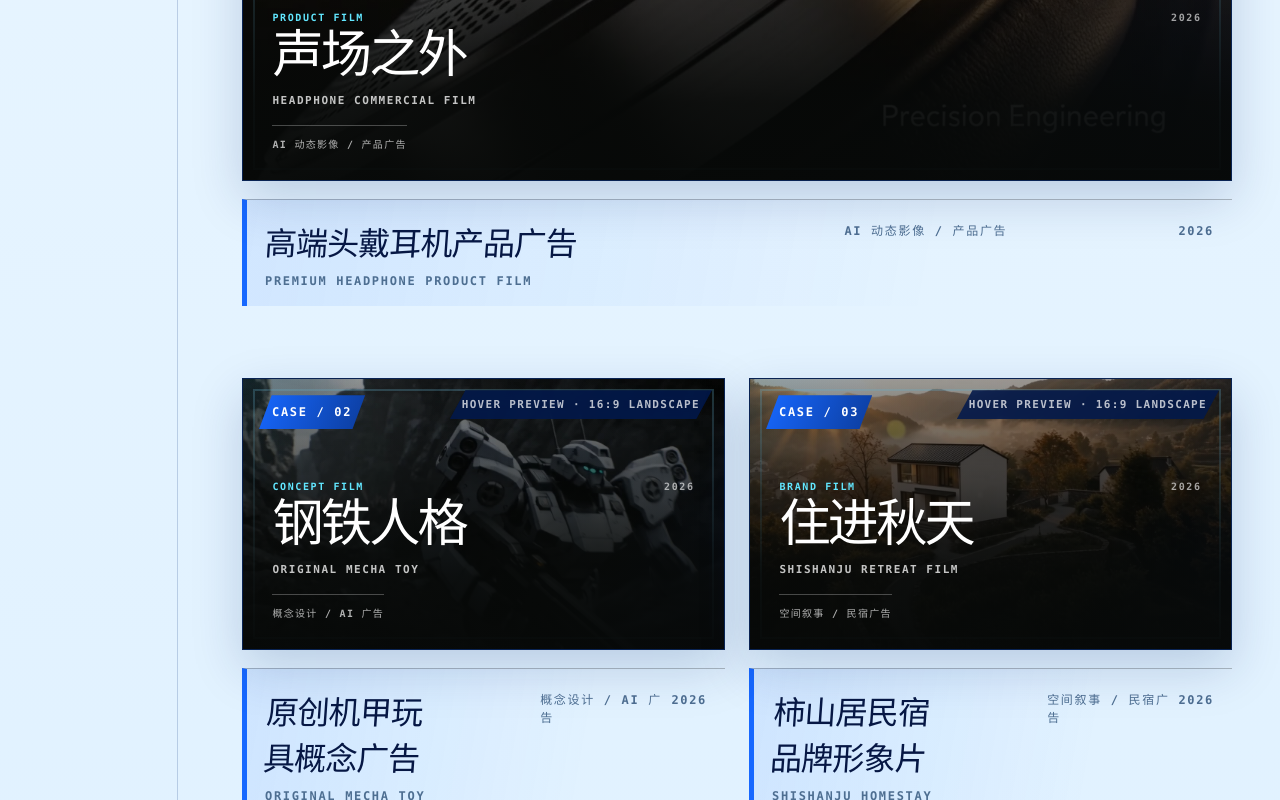
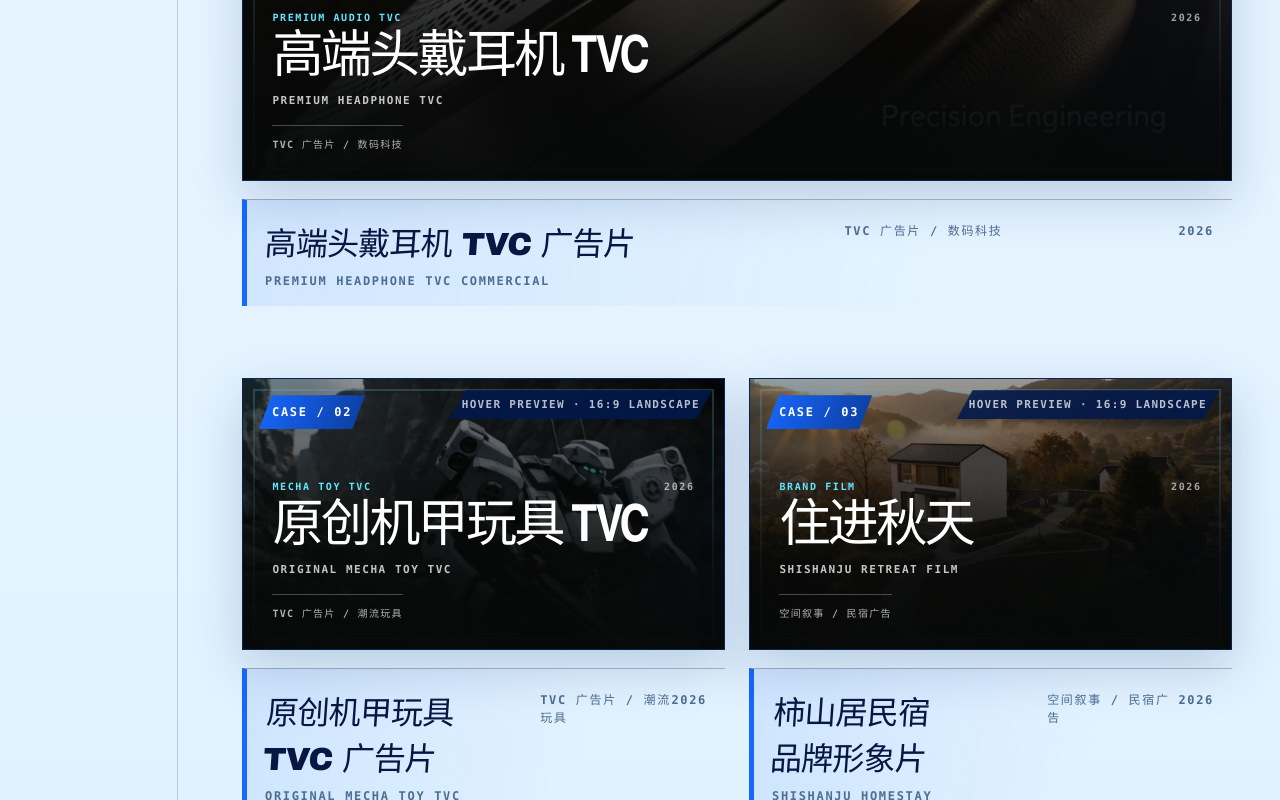
Before and after one commit to hqlf123/ai-creative-portfolio, a Next.js app: page / in a window 1280 px wide. Shown: the part 3120-3920 px from the top of the page. Built offline with nearby package versions, Linux system fonts and the light colour scheme.

Commit message:
Emphasize TVC naming across four commercial projects

```diff
--- a/app/page.tsx
+++ b/app/page.tsx
@@ -98,12 +98,12 @@ const projects: Project[] = [
   {
     id: "headphones",
     index: "01",
-    title: "声场之外",
-    english: "HEADPHONE COMMERCIAL FILM",
-    listingTitle: "高端头戴耳机产品广告",
-    listingEnglish: "PREMIUM HEADPHONE PRODUCT FILM",
-    coverLabel: "PRODUCT FILM",
-    category: "AI 动态影像 / 产品广告",
+    title: "高端头戴耳机 TVC",
+    english: "PREMIUM HEADPHONE TVC",
+    listingTitle: "高端头戴耳机 TVC 广告片",
+    listingEnglish: "PREMIUM HEADPHONE TVC COMMERCIAL",
+    coverLabel: "PREMIUM AUDIO TVC",
+    category: "TVC 广告片 / 数码科技",
     group: "TVC",
     year: "2026",
     cover: asset("hero-headphones-poster.jpg"),
@@ -113,17 +113,17 @@ const projects: Project[] = [
     featured: true,
     summary: "以微距材质、精密结构与低照度氛围，建立高端头戴耳机的科技感与听觉想象。",
     role: "创意概念 · AI 视觉 · 动态剪辑",
-    deliverable: "16 秒品牌广告片",
+    deliverable: "16 秒高端耳机 TVC 广告片",
   },
   {
     id: "mecha",
     index: "02",
-    title: "钢铁人格",
-    english: "ORIGINAL MECHA TOY",
-    listingTitle: "原创机甲玩具概念广告",
-    listingEnglish: "ORIGINAL MECHA TOY CONCEPT FILM",
-    coverLabel: "CONCEPT FILM",
-    category: "概念设计 / AI 广告",
+    title: "原创机甲玩具 TVC",
+    english: "ORIGINAL MECHA TOY TVC",
+    listingTitle: "原创机甲玩具 TVC 广告片",
+    listingEnglish: "ORIGINAL MECHA TOY TVC COMMERCIAL",
+    coverLabel: "MECHA TOY TVC",
+    category: "TVC 广告片 / 潮流玩具",
     group: "TVC",
     year: "2026",
     cover: asset("mecha-toy-poster.jpg"),
@@ -133,7 +133,7 @@ const projects: Project[] = [
     featured: true,
     summary: "从原创机甲设定到战场叙事，用统一的机械语言完成角色、世界观与产品广告表达。",
     role: "世界观设定 · 视觉开发 · 成片",
-    deliverable: "33 秒原创玩具广告",
+    deliverable: "33 秒原创机甲玩具 TVC 广告片",
   },
   {
     id: "shishanju-film",
@@ -298,12 +298,12 @@ const projects: Project[] = [
   {
     id: "hosiery-film",
     index: "11",
-    title: "轻奢触感",
-    english: "LEGWEAR COMMERCIAL",
-    listingTitle: "轻奢裤袜产品短片",
-    listingEnglish: "PREMIUM LEGWEAR PRODUCT FILM",
-    coverLabel: "FASHION FILM",
-    category: "时尚产品 / 短视频广告",
+    title: "轻奢裤袜 TVC",
+    english: "PREMIUM LEGWEAR TVC",
+    listingTitle: "轻奢裤袜 TVC 广告片",
+    listingEnglish: "PREMIUM LEGWEAR TVC COMMERCIAL",
+    coverLabel: "FASHION TVC",
+    category: "TVC 广告片 / 时尚服饰",
     group: "TVC",
     year: "2026",
     cover: asset("hosiery-poster.jpg"),
@@ -312,7 +312,7 @@ const projects: Project[] = [
     source: asset("hosiery.mp4"),
     summary: "通过开箱、材质与触感细节建立轻奢氛围，在短时长内完成产品质感表达。",
     role: "创意 · AI 画面 · 剪辑",
-    deliverable: "15 秒产品广告",
+    deliverable: "15 秒轻奢裤袜 TVC 广告片",
   },
   {
     id: "game-wholesale",
@@ -493,12 +493,12 @@ const projects: Project[] = [
   {
     id: "green-soda",
     index: "21",
-    title: "青提气泡",
-    english: "GREEN GRAPE SODA",
-    listingTitle: "青提气泡饮料产品广告",
-    listingEnglish: "GREEN GRAPE SODA PRODUCT FILM",
-    coverLabel: "BEVERAGE PRODUCT FILM",
-    category: "食品饮料 / 产品广告",
+    title: "青提气泡饮料 TVC",
+    english: "GREEN GRAPE SODA TVC",
+    listingTitle: "青提气泡饮料 TVC 广告片",
+    listingEnglish: "GREEN GRAPE SODA TVC COMMERCIAL",
+    coverLabel: "BEVERAGE TVC",
+    category: "TVC 广告片 / 食品饮料",
     group: "TVC",
     year: "2026",
     cover: asset("green-soda-poster.jpg"),
@@ -507,7 +507,7 @@ const projects: Project[] = [
     source: asset("green-soda.mp4"),
     summary: "用水汽、青提与罐身特写建立清爽口感，将色彩和声音节奏集中在一支短时产品片中。",
     role: "产品视觉 · AI 生成 · 剪辑",
-    deliverable: "13 秒饮料广告",
+    deliverable: "13 秒青提气泡饮料 TVC 广告片",
   },
   {
     id: "dumpling-film",
```
